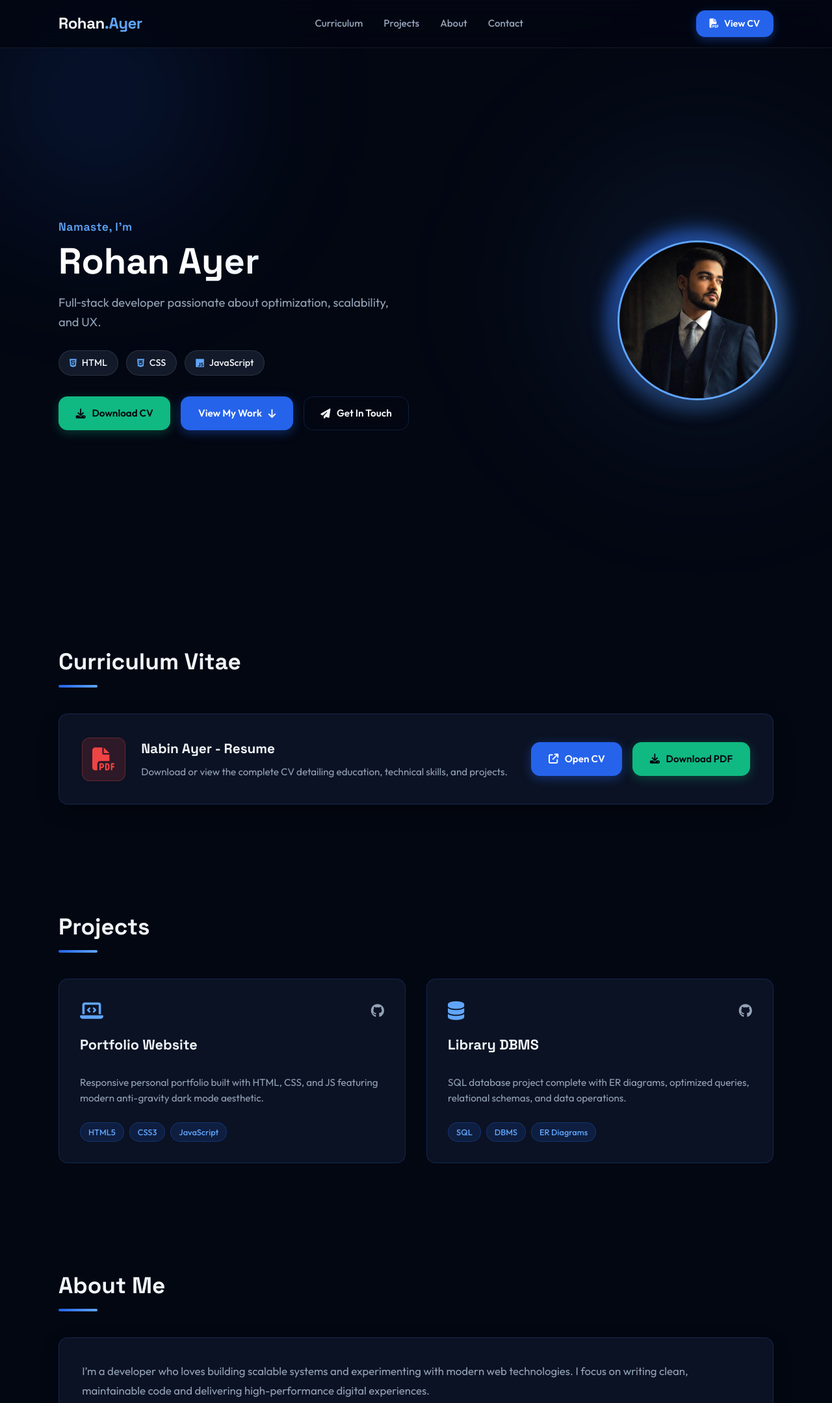
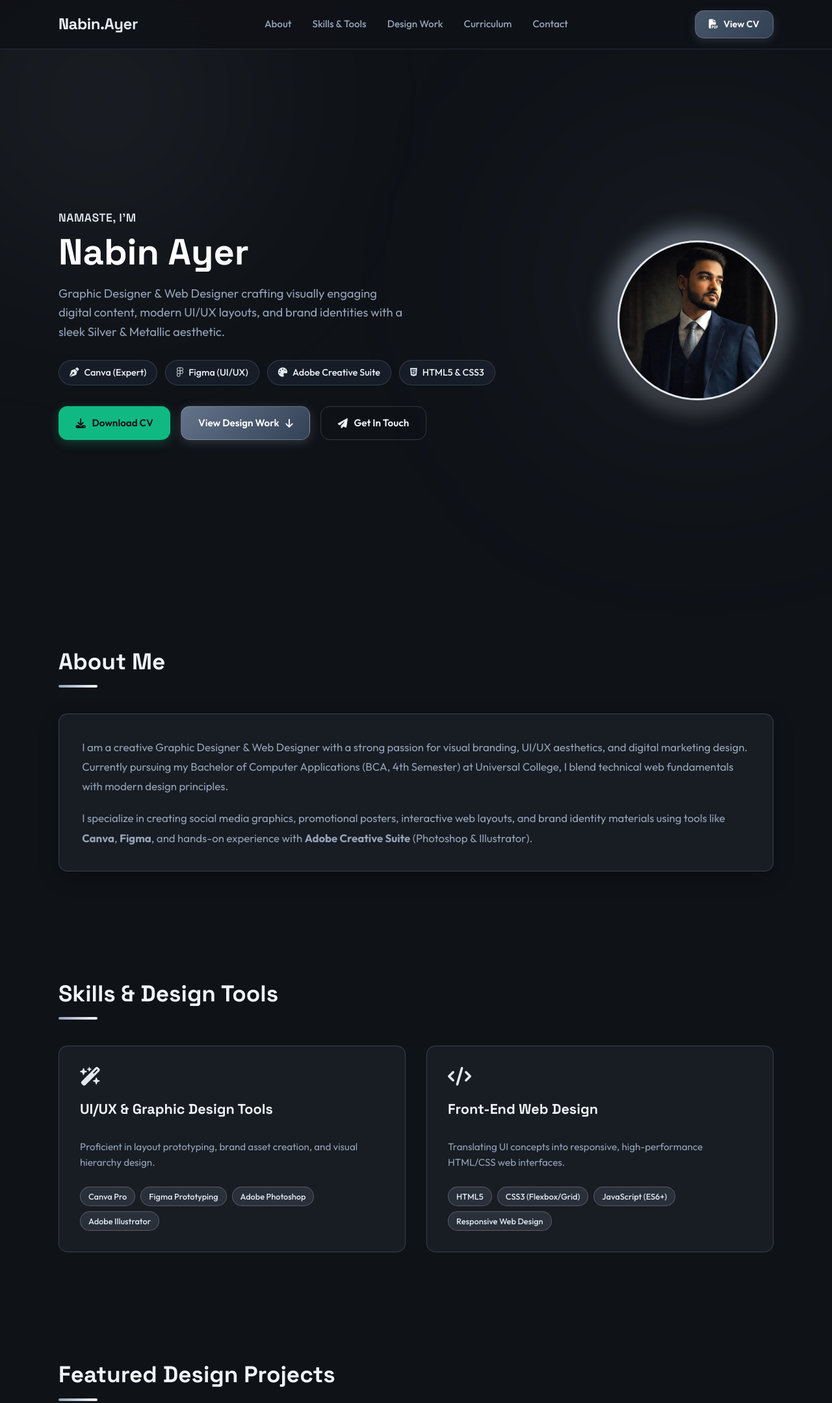
Before and after one commit to RohanAyer101/My_portfolio, a plain HTML site: page index.html in a window 1280 px wide. Shown: the top 2159 px of the page at 65% size. Drawn offline with Linux system fonts and the light colour scheme.

Commit message:
updata Push

```diff
--- a/index.html
+++ b/index.html
@@ -3,7 +3,7 @@
   <head>
     <meta charset="UTF-8" />
     <meta name="viewport" content="width=device-width, initial-scale=1.0" />
-    <title>Rohan Ayer | Portfolio</title>
+    <title>Nabin Ayer | Graphic & Web Designer Portfolio</title>
     <link rel="preconnect" href="https://fonts.googleapis.com" />
     <link rel="preconnect" href="https://fonts.gstatic.com" crossorigin />
     <link
@@ -17,19 +17,20 @@
     <link rel="stylesheet" href="portfolio.css" />
   </head>
   <body>
-    <!-- Ambient Background Glows -->
+    <!-- Ambient Silver Background Glows -->
     <div class="bg-glow bg-glow-1"></div>
     <div class="bg-glow bg-glow-2"></div>
 
     <!-- === HEADER === -->
     <header class="navbar">
       <nav class="nav-container">
-        <a href="#" class="logo">Rohan<span class="logo-accent">.Ayer</span></a>
+        <a href="#" class="logo">Nabin<span class="logo-accent">.Ayer</span></a>
 
         <div class="navlinks">
+          <a href="#about" class="navlink">About</a>
+          <a href="#skills" class="navlink">Skills &amp; Tools</a>
+          <a href="#projects" class="navlink">Design Work</a>
           <a href="#curriculum" class="navlink">Curriculum</a>
-          <a href="#projects" class="navlink">Projects</a>
-          <a href="#about" class="navlink">About</a>
           <a href="#contact" class="navlink">Contact</a>
         </div>
 
@@ -45,15 +46,16 @@
         <!-- hero left -->
         <div class="hero-left">
           <p class="eyebrow">Namaste, I'm</p>
-          <h1 class="hero-name">Rohan Ayer</h1>
+          <h1 class="hero-name">Nabin Ayer</h1>
           <p class="hero-desc">
-            Full‑stack developer passionate about optimization, scalability, and UX.
+            Graphic Designer &amp; Web Designer crafting visually engaging digital content, modern UI/UX layouts, and brand identities with a sleek Silver &amp; Metallic aesthetic.
           </p>
 
           <ul class="skills">
-            <li class="skill"><i class="fa-brands fa-html5"></i> HTML</li>
-            <li class="skill"><i class="fa-brands fa-css3-alt"></i> CSS</li>
-            <li class="skill"><i class="fa-brands fa-js"></i> JavaScript</li>
+            <li class="skill"><i class="fa-solid fa-pen-nib"></i> Canva (Expert)</li>
+            <li class="skill"><i class="fa-brands fa-figma"></i> Figma (UI/UX)</li>
+            <li class="skill"><i class="fa-solid fa-palette"></i> Adobe Creative Suite</li>
+            <li class="skill"><i class="fa-brands fa-html5"></i> HTML5 &amp; CSS3</li>
           </ul>
 
           <div class="hero-buttons">
@@ -61,7 +63,7 @@
               <i class="fa-solid fa-download"></i> Download CV
             </a>
             <a href="#projects" class="btn-primary">
-              View My Work <i class="fa-solid fa-arrow-down"></i>
+              View Design Work <i class="fa-solid fa-arrow-down"></i>
             </a>
             <a href="#contact" class="btn-secondary">
               <i class="fa-solid fa-paper-plane"></i> Get In Touch
@@ -75,9 +77,115 @@
             <div class="portrait-ring"></div>
             <img
               src="rohanprofile.jpg"
-              alt="Rohan Ayer Photo"
+              alt="Nabin Ayer Photo"
               class="portrait-img"
             />
+          </div>
+        </div>
+      </div>
+    </section>
+
+    <!-- === ABOUT SECTION === -->
+    <section id="about" class="section about">
+      <div class="section-title">
+        <h2>About Me</h2>
+        <div class="title-bar"></div>
+      </div>
+      <div class="about-card">
+        <p>
+          I am a creative Graphic Designer &amp; Web Designer with a strong passion for visual branding, UI/UX aesthetics, and digital marketing design.
+          Currently pursuing my Bachelor of Computer Applications (BCA, 4th Semester) at Universal College, I blend technical web fundamentals with modern design principles.
+        </p>
+        <p>
+          I specialize in creating social media graphics, promotional posters, interactive web layouts, and brand identity materials using tools like
+          <strong>Canva</strong>, <strong>Figma</strong>, and hands-on experience with <strong>Adobe Creative Suite</strong> (Photoshop &amp; Illustrator).
+        </p>
+      </div>
+    </section>
+
+    <!-- === SKILLS & TOOLS SECTION === -->
+    <section id="skills" class="section skills-section">
+      <div class="section-title">
+        <h2>Skills &amp; Design Tools</h2>
+        <div class="title-bar"></div>
+      </div>
+      <div class="project-grid">
+        <div class="project-card">
+          <div class="project-header">
+            <i class="fa-solid fa-wand-magic-sparkles project-icon"></i>
+          </div>
+          <h3>UI/UX &amp; Graphic Design Tools</h3>
+          <p>Proficient in layout prototyping, brand asset creation, and visual hierarchy design.</p>
+          <div class="project-tags">
+            <span>Canva Pro</span>
+            <span>Figma Prototyping</span>
+            <span>Adobe Photoshop</span>
+            <span>Adobe Illustrator</span>
+          </div>
+        </div>
+
+        <div class="project-card">
+          <div class="project-header">
+            <i class="fa-solid fa-code project-icon"></i>
+          </div>
+          <h3>Front-End Web Design</h3>
+          <p>Translating UI concepts into responsive, high-performance HTML/CSS web interfaces.</p>
+          <div class="project-tags">
+            <span>HTML5</span>
+            <span>CSS3 (Flexbox/Grid)</span>
+            <span>JavaScript (ES6+)</span>
+            <span>Responsive Web Design</span>
+          </div>
+        </div>
+      </div>
+    </section>
+
+    <!-- === DESIGN PROJECTS SECTION === -->
+    <section id="projects" class="section projects">
+      <div class="section-title">
+        <h2>Featured Design Projects</h2>
+        <div class="title-bar"></div>
+      </div>
+      <div class="project-grid">
+        <div class="project-card">
+          <div class="project-header">
+            <i class="fa-solid fa-object-group project-icon"></i>
+            <div class="project-links">
+              <a href="https://github.com/RohanAyer101" target="_blank" class="project-link" title="GitHub Code"><i class="fa-brands fa-github"></i></a>
+            </div>
+          </div>
+          <h3>Personal Portfolio Website</h3>
+          <p>Sleek, responsive personal portfolio built with HTML, CSS, and JS featuring a modern Silver &amp; Grey metallic dark theme.</p>
+          <div class="project-tags">
+            <span>Silver &amp; Grey UI</span>
+            <span>HTML5/CSS3</span>
+            <span>Figma Wireframing</span>
+          </div>
+        </div>
+
+        <div class="project-card">
+          <div class="project-header">
+            <i class="fa-solid fa-photo-film project-icon"></i>
+          </div>
+          <h3>Social Media Content Design</h3>
+          <p>Engaging promotional posts, banners, and digital marketing materials focused on audience engagement and color psychology.</p>
+          <div class="project-tags">
+            <span>Canva</span>
+            <span>Figma</span>
+            <span>Brand Identity</span>
+          </div>
+        </div>
+
+        <div class="project-card">
+          <div class="project-header">
+            <i class="fa-solid fa-bullhorn project-icon"></i>
+          </div>
+          <h3>Promotional Campaign Design</h3>
+          <p>Marketing posters, product templates, and campaign collateral designed using visual hierarchy and modern typography.</p>
+          <div class="project-tags">
+            <span>Adobe Suite</span>
+            <span>Poster Design</span>
+            <span>Visual Marketing</span>
           </div>
         </div>
       </div>
@@ -96,7 +204,7 @@
           </div>
           <div class="cv-details">
             <h3>Nabin Ayer - Resume</h3>
-            <p>Download or view the complete CV detailing education, technical skills, and projects.</p>
+            <p>Download or view the complete CV detailing education, design tools, and portfolio work.</p>
           </div>
         </div>
         <div class="cv-actions">
@@ -107,64 +215,6 @@
             <i class="fa-solid fa-download"></i> Download PDF
           </a>
         </div>
-      </div>
-    </section>
-
-    <!-- === PROJECTS SECTION === -->
-    <section id="projects" class="section projects">
-      <div class="section-title">
-        <h2>Projects</h2>
-        <div class="title-bar"></div>
-      </div>
-      <div class="project-grid">
-        <div class="project-card">
-          <div class="project-header">
-            <i class="fa-solid fa-laptop-code project-icon"></i>
-            <div class="project-links">
-              <a href="https://github.com/RohanAyer101" target="_blank" class="project-link" title="GitHub Code"><i class="fa-brands fa-github"></i></a>
-            </div>
-          </div>
-          <h3>Portfolio Website</h3>
-          <p>Responsive personal portfolio built with HTML, CSS, and JS featuring modern anti-gravity dark mode aesthetic.</p>
-          <div class="project-tags">
-            <span>HTML5</span>
-            <span>CSS3</span>
-            <span>JavaScript</span>
-          </div>
-        </div>
-
-        <div class="project-card">
-          <div class="project-header">
-            <i class="fa-solid fa-database project-icon"></i>
-            <div class="project-links">
-              <a href="https://github.com/RohanAyer101" target="_blank" class="project-link" title="GitHub Repository"><i class="fa-brands fa-github"></i></a>
-            </div>
-          </div>
-          <h3>Library DBMS</h3>
-          <p>SQL database project complete with ER diagrams, optimized queries, relational schemas, and data operations.</p>
-          <div class="project-tags">
-            <span>SQL</span>
-            <span>DBMS</span>
-            <span>ER Diagrams</span>
-          </div>
-        </div>
-      </div>
-    </section>
-
-    <!-- === ABOUT SECTION === -->
-    <section id="about" class="section about">
-      <div class="section-title">
-        <h2>About Me</h2>
-        <div class="title-bar"></div>
-      </div>
-      <div class="about-card">
-        <p>
-          I’m a developer who loves building scalable systems and experimenting with modern web technologies.
-          I focus on writing clean, maintainable code and delivering high-performance digital experiences.
-        </p>
-        <p>
-          Outside of coding, I’m a big fan of anime and gaming—always fascinated by rich worldbuilding, strategic challenges, and visual storytelling.
-        </p>
       </div>
     </section>
 
@@ -194,7 +244,7 @@
 
     <!-- === FOOTER === -->
     <footer class="footer">
-      <p>&copy; 2026 Rohan Ayer. Built with precision & Royal Blue theme.</p>
+      <p>&copy; 2026 Nabin Ayer. Designed with precision &amp; Silver &amp; Grey metallic theme.</p>
     </footer>
   </body>
 </html>
--- a/portfolio.css
+++ b/portfolio.css
@@ -1,14 +1,16 @@
 :root {
-  --color-bg: #030712;
-  --color-bg-alt: #0b1329;
-  --color-card: rgba(15, 23, 42, 0.75);
-  --color-card-border: rgba(59, 130, 246, 0.2);
+  --color-bg: #0f1217;
+  --color-bg-alt: #161a22;
+  --color-card: rgba(26, 31, 38, 0.85);
+  --color-card-border: rgba(192, 202, 215, 0.22);
   --color-text: #f1f5f9;
   --color-text-muted: #94a3b8;
-  --color-primary: #2563eb;
-  --color-primary-hover: #3b82f6;
-  --color-primary-glow: rgba(37, 99, 235, 0.4);
-  --color-accent: #60a5fa;
+  --color-primary: #475569;
+  --color-primary-hover: #64748b;
+  --color-primary-glow: rgba(148, 163, 184, 0.35);
+  --color-accent: #cbd5e1;
+  --color-silver: #e2e8f0;
+  --color-chrome: #f8fafc;
   --color-green: #10b981;
   --color-green-hover: #34d399;
   --border-radius: 14px;
@@ -31,48 +33,48 @@ body {
   overflow-x: hidden;
 }
 
-/* Ambient Background Glows */
+/* Ambient Silver & Grey Background Glows */
 .bg-glow {
   position: fixed;
   border-radius: 50%;
-  filter: blur(120px);
+  filter: blur(140px);
   z-index: -1;
   pointer-events: none;
 }
 
 .bg-glow-1 {
-  width: 500px;
-  height: 500px;
-  top: -100px;
-  left: -100px;
+  width: 550px;
+  height: 550px;
+  top: -120px;
+  left: -120px;
   background: radial-gradient(
     circle,
-    rgba(37, 99, 235, 0.25) 0%,
+    rgba(226, 232, 240, 0.15) 0%,
     rgba(0, 0, 0, 0) 70%
   );
 }
 
 .bg-glow-2 {
-  width: 600px;
-  height: 600px;
-  bottom: 50px;
-  right: -100px;
+  width: 650px;
+  height: 650px;
+  bottom: 40px;
+  right: -120px;
   background: radial-gradient(
     circle,
-    rgba(96, 165, 250, 0.15) 0%,
+    rgba(148, 163, 184, 0.12) 0%,
     rgba(0, 0, 0, 0) 70%
   );
 }
 
 /* Navbar */
 .navbar {
-  background: rgba(3, 7, 18, 0.85);
-  backdrop-filter: blur(16px);
-  -webkit-backdrop-filter: blur(16px);
+  background: rgba(15, 18, 23, 0.88);
+  backdrop-filter: blur(18px);
+  -webkit-backdrop-filter: blur(18px);
   position: fixed;
   top: 0;
   width: 100%;
-  border-bottom: 1px solid rgba(255, 255, 255, 0.08);
+  border-bottom: 1px solid rgba(226, 232, 240, 0.12);
   z-index: 1000;
 }
 
@@ -95,7 +97,7 @@ body {
 }
 
 .logo-accent {
-  color: var(--color-accent);
+  color: var(--color-silver);
 }
 
 .navlinks {
@@ -113,7 +115,7 @@ body {
 }
 
 .navlink:hover {
-  color: var(--color-accent);
+  color: var(--color-silver);
 }
 
 .navlink::after {
@@ -123,7 +125,7 @@ body {
   left: 0;
   width: 0%;
   height: 2px;
-  background: var(--color-accent);
+  background: var(--color-silver);
   transition: var(--transition);
   border-radius: 2px;
 }
@@ -133,9 +135,9 @@ body {
 }
 
 .nav-button {
-  background: var(--color-primary);
+  background: linear-gradient(135deg, #475569 0%, #334155 100%);
   color: #ffffff;
-  border: none;
+  border: 1px solid rgba(226, 232, 240, 0.2);
   padding: 0.55rem 1.3rem;
   border-radius: var(--border-radius);
   cursor: pointer;
@@ -146,13 +148,14 @@ body {
   align-items: center;
   gap: 0.5rem;
   transition: var(--transition);
-  box-shadow: 0 4px 14px var(--color-primary-glow);
+  box-shadow: 0 4px 14px rgba(71, 85, 105, 0.4);
 }
 
 .nav-button:hover {
-  background: var(--color-primary-hover);
+  background: linear-gradient(135deg, #64748b 0%, #475569 100%);
   transform: translateY(-2px);
-  box-shadow: 0 6px 20px var(--color-primary-glow);
+  box-shadow: 0 6px 20px rgba(148, 163, 184, 0.35);
+  border-color: var(--color-silver);
 }
 
 /* Hero Section */
@@ -180,12 +183,13 @@ body {
 }
 
 .eyebrow {
-  color: var(--color-accent);
+  color: var(--color-silver);
   font-family: var(--font-heading);
   font-size: 1.1rem;
   font-weight: 600;
   margin-bottom: 0.5rem;
   letter-spacing: 0.5px;
+  text-transform: uppercase;
 }
 
 .hero-name {
@@ -193,7 +197,7 @@ body {
   font-size: 3.5rem;
   font-weight: 800;
   margin: 0 0 1rem 0;
-  background: linear-gradient(135deg, #ffffff 30%, var(--color-accent) 100%);
+  background: linear-gradient(135deg, #ffffff 30%, #94a3b8 100%);
   -webkit-background-clip: text;
   -webkit-text-fill-color: transparent;
   line-height: 1.1;
@@ -216,8 +220,8 @@ body {
 }
 
 .skill {
-  background: rgba(30, 41, 59, 0.6);
-  border: 1px solid rgba(255, 255, 255, 0.1);
+  background: rgba(30, 41, 59, 0.5);
+  border: 1px solid rgba(226, 232, 240, 0.15);
   padding: 0.45rem 1rem;
   border-radius: 30px;
   font-size: 0.9rem;
@@ -230,12 +234,12 @@ body {
 }
 
 .skill i {
-  color: var(--color-accent);
+  color: var(--color-silver);
 }
 
 .skill:hover {
-  background: var(--color-primary);
-  border-color: var(--color-primary);
+  background: var(--color-primary-hover);
+  border-color: var(--color-silver);
   color: #fff;
   transform: translateY(-2px);
   box-shadow: 0 4px 12px var(--color-primary-glow);
@@ -270,26 +274,28 @@ body {
 }
 
 .btn-primary {
-  background: var(--color-primary);
+  background: linear-gradient(135deg, #64748b 0%, #334155 100%);
   color: #ffffff;
-  box-shadow: 0 4px 16px var(--color-primary-glow);
+  border: 1px solid rgba(226, 232, 240, 0.25);
+  box-shadow: 0 4px 16px rgba(148, 163, 184, 0.25);
 }
 
 .btn-primary:hover {
-  background: var(--color-primary-hover);
+  background: linear-gradient(135deg, #94a3b8 0%, #475569 100%);
   transform: translateY(-3px);
-  box-shadow: 0 8px 24px var(--color-primary-glow);
+  box-shadow: 0 8px 24px rgba(226, 232, 240, 0.3);
+  border-color: #ffffff;
 }
 
 .btn-cv {
-  background: var(--color-green);
-  color: #030712;
+  background: #10b981;
+  color: #0f1217;
   box-shadow: 0 4px 16px rgba(16, 185, 129, 0.3);
 }
 
 .btn-cv:hover {
-  background: var(--color-green-hover);
-  color: #030712;
+  background: #34d399;
+  color: #0f1217;
   transform: translateY(-3px);
   box-shadow: 0 8px 24px rgba(16, 185, 129, 0.4);
 }
@@ -302,9 +308,9 @@ body {
 }
 
 .btn-secondary:hover {
-  background: rgba(37, 99, 235, 0.12);
-  border-color: var(--color-accent);
-  color: var(--color-accent);
+  background: rgba(226, 232, 240, 0.08);
+  border-color: var(--color-silver);
+  color: var(--color-silver);
   transform: translateY(-3px);
 }
 
@@ -324,20 +330,20 @@ body {
   position: absolute;
   inset: -10px;
   border-radius: 50%;
-  background: linear-gradient(135deg, var(--color-primary), var(--color-accent));
-  opacity: 0.7;
-  filter: blur(15px);
+  background: linear-gradient(135deg, #94a3b8, #cbd5e1);
+  opacity: 0.6;
+  filter: blur(18px);
   animation: pulse-ring 4s ease-in-out infinite alternate;
 }
 
 @keyframes pulse-ring {
   0% {
     transform: scale(0.95);
-    opacity: 0.5;
+    opacity: 0.4;
   }
   100% {
     transform: scale(1.05);
-    opacity: 0.8;
+    opacity: 0.7;
   }
 }
 
@@ -347,8 +353,8 @@ body {
   height: 240px;
   border-radius: 50%;
   object-fit: cover;
-  border: 3px solid var(--color-accent);
-  box-shadow: 0 10px 30px rgba(0, 0, 0, 0.5);
+  border: 3px solid var(--color-silver);
+  box-shadow: 0 10px 30px rgba(0, 0, 0, 0.6);
   animation: float 5s ease-in-out infinite;
 }
 
@@ -386,8 +392,8 @@ body {
   height: 4px;
   background: linear-gradient(
     90deg,
-    var(--color-primary),
-    var(--color-accent)
+    #94a3b8,
+    #f8fafc
   );
   border-radius: 2px;
 }
@@ -404,13 +410,13 @@ body {
   gap: 2rem;
   flex-wrap: wrap;
   backdrop-filter: blur(12px);
-  box-shadow: 0 10px 30px rgba(0, 0, 0, 0.3);
+  box-shadow: 0 10px 30px rgba(0, 0, 0, 0.4);
   transition: var(--transition);
 }
 
 .cv-card:hover {
-  border-color: var(--color-accent);
-  box-shadow: 0 12px 36px rgba(37, 99, 235, 0.25);
+  border-color: var(--color-silver);
+  box-shadow: 0 12px 36px rgba(148, 163, 184, 0.25);
 }
 
 .cv-info {
@@ -476,8 +482,8 @@ body {
 
 .project-card:hover {
   transform: translateY(-8px);
-  border-color: var(--color-accent);
-  box-shadow: 0 16px 36px rgba(37, 99, 235, 0.25);
+  border-color: var(--color-silver);
+  box-shadow: 0 16px 36px rgba(226, 232, 240, 0.18);
 }
 
 .project-header {
@@ -489,7 +495,7 @@ body {
 
 .project-icon {
   font-size: 1.8rem;
-  color: var(--color-accent);
+  color: var(--color-silver);
 }
 
 .project-link {
@@ -499,7 +505,7 @@ body {
 }
 
 .project-link:hover {
-  color: var(--color-accent);
+  color: var(--color-silver);
 }
 
 .project-card h3 {
@@ -524,9 +530,9 @@ body {
 
 .project-tags span {
   font-size: 0.8rem;
-  background: rgba(37, 99, 235, 0.15);
-  border: 1px solid rgba(37, 99, 235, 0.3);
-  color: var(--color-accent);
+  background: rgba(148, 163, 184, 0.15);
+  border: 1px solid rgba(226, 232, 240, 0.25);
+  color: var(--color-silver);
   padding: 0.25rem 0.75rem;
   border-radius: 20px;
   font-weight: 500;
@@ -539,7 +545,7 @@ body {
   padding: 2.2rem;
   border-radius: var(--border-radius);
   backdrop-filter: blur(12px);
-  box-shadow: 0 10px 30px rgba(0, 0, 0, 0.2);
+  box-shadow: 0 10px 30px rgba(0, 0, 0, 0.3);
 }
 
 .about-card p {
@@ -575,21 +581,21 @@ body {
 
 .contact-card:hover {
   transform: translateY(-4px);
-  border-color: var(--color-accent);
-  box-shadow: 0 12px 28px rgba(37, 99, 235, 0.25);
+  border-color: var(--color-silver);
+  box-shadow: 0 12px 28px rgba(148, 163, 184, 0.2);
 }
 
 .contact-icon {
   width: 50px;
   height: 50px;
   border-radius: 12px;
-  background: rgba(37, 99, 235, 0.15);
-  border: 1px solid rgba(37, 99, 235, 0.3);
+  background: rgba(148, 163, 184, 0.15);
+  border: 1px solid rgba(226, 232, 240, 0.25);
   display: flex;
   align-items: center;
   justify-content: center;
   font-size: 1.4rem;
-  color: var(--color-accent);
+  color: var(--color-silver);
 }
 
 .contact-info {
@@ -614,7 +620,7 @@ body {
 .footer {
   text-align: center;
   padding: 2.5rem 1rem;
-  border-top: 1px solid rgba(255, 255, 255, 0.08);
+  border-top: 1px solid rgba(226, 232, 240, 0.12);
   color: var(--color-text-muted);
   font-size: 0.9rem;
   margin-top: 3rem;
```
